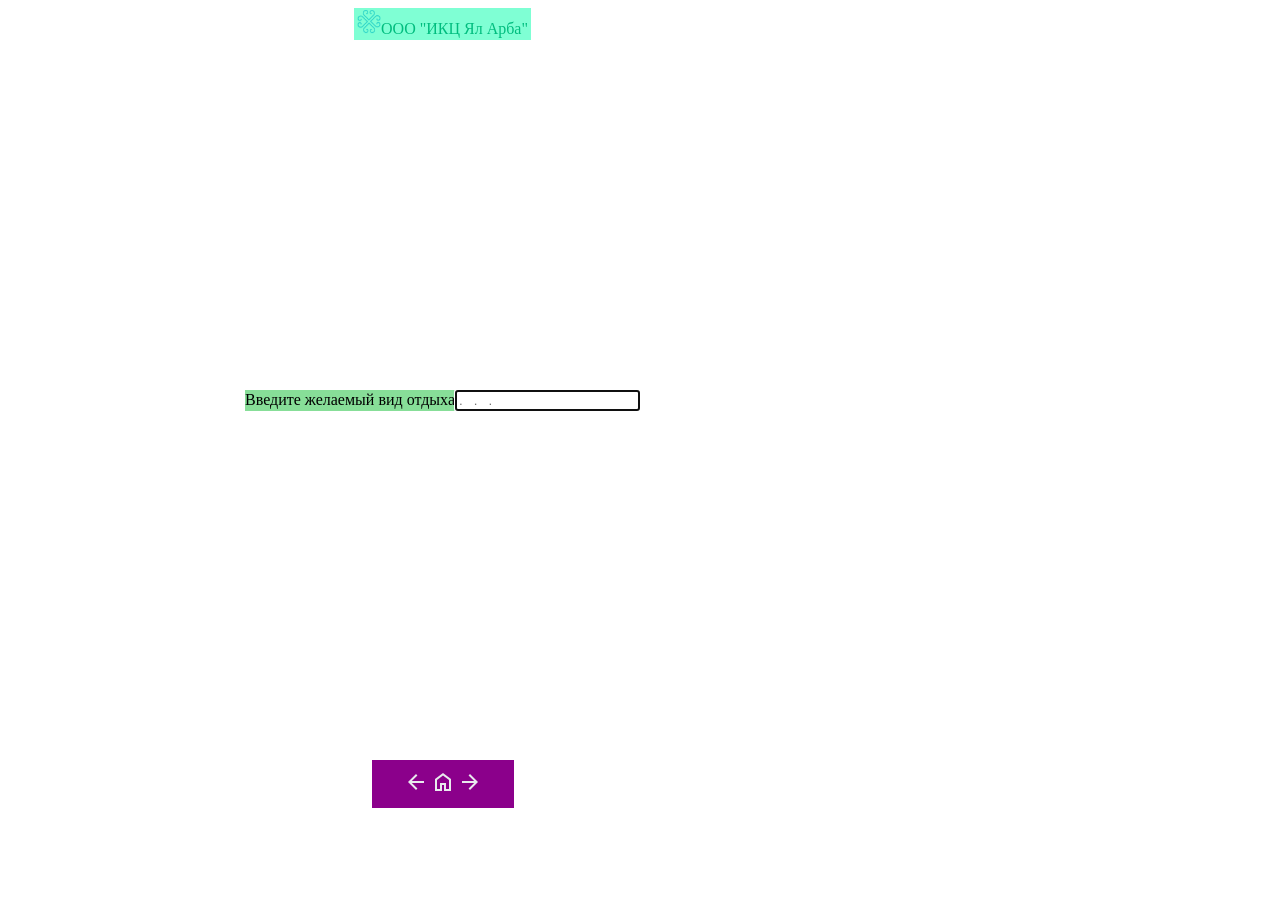
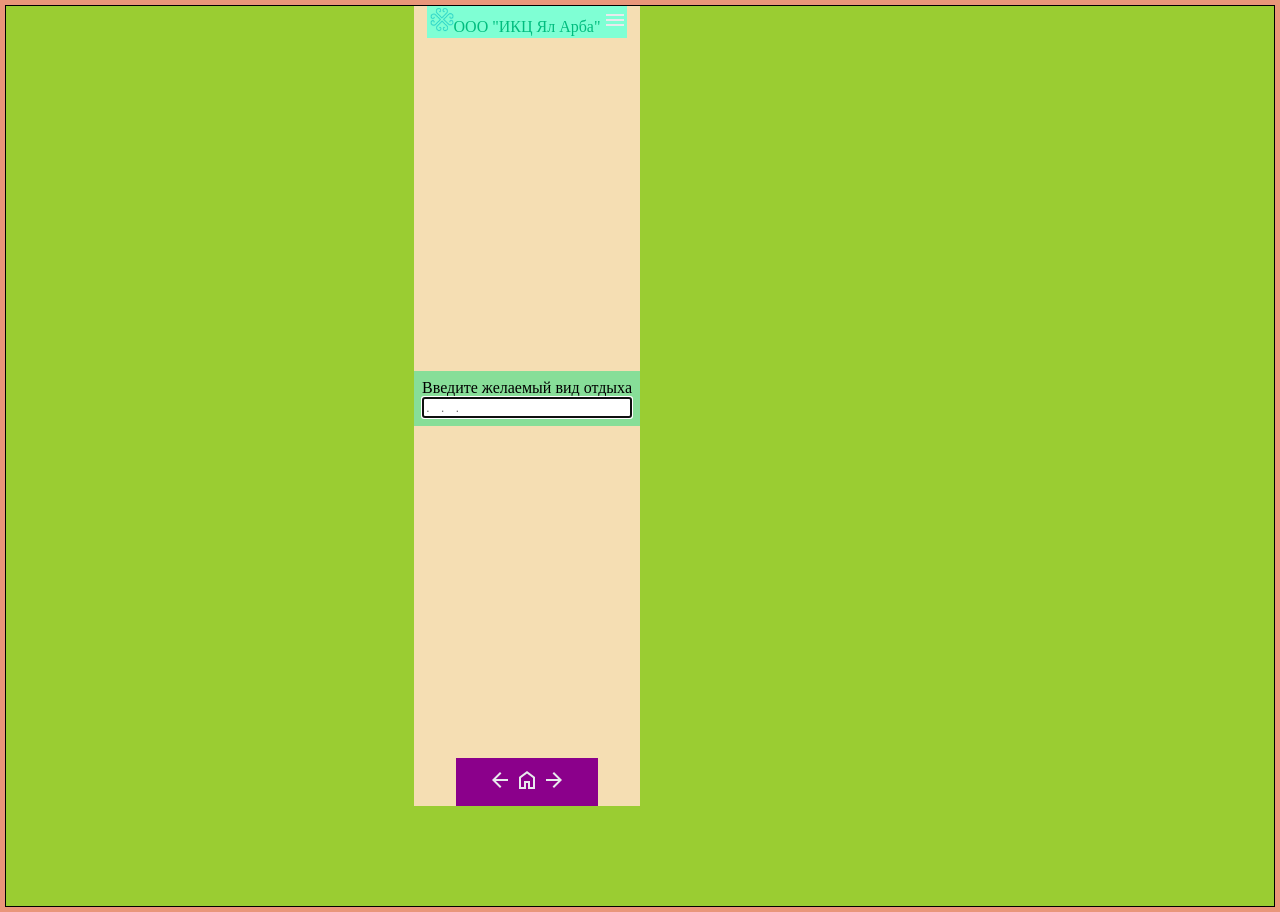
Before and after one commit to valitovgaziz/spa_, a Vue app: page / in a window 1280 px wide. Before the commit the page ends 816 px from the top, so only its background shows below. Built offline with nearby package versions, Linux system fonts and the light colour scheme.

Commit message:
Some very early commit. I not see what i am commit in it.

```diff
--- a/index.html
+++ b/index.html
@@ -4,6 +4,7 @@
     <meta charset="UTF-8">
     <link rel="icon" href="/src/components/images/logo150x150.png">
     <meta name="viewport" content="width=device-width, initial-scale=1.0">
+    <link rel="stylesheet" href="/src/style/main.css">
     <title>YalArba</title>
   </head>
   <body>
--- a/src/components/header.vue
+++ b/src/components/header.vue
@@ -1,6 +1,9 @@
 <template>
     <div class="header">
         <router-link to="/about"><img src="./images/logo150x150.png" alt="logo">ООО "ИКЦ Ял Арба"</router-link>
+        <div class="menu">
+            <img src="./images/icons/menu_24dp_E8EAED_FILL0_wght400_GRAD0_opsz24.svg" alt="menu">
+        </div>
     </div>
 </template>
 
@@ -16,6 +19,14 @@
 img {
     height: 1.5rem;
 }
+
+.menu {
+
+}
+.menu:hover {
+    cursor: pointer;
+    background-color: rgb(75, 137, 137);
+}
 </style>
 
 
--- a/src/components/searchLine.vue
+++ b/src/components/searchLine.vue
@@ -10,7 +10,13 @@
 <style scoped>
 .search_line {
     background-color: rgb(135, 222, 152);
-    display: flexbox;
+    display: flex;
+    flex-direction: column;
+}
+form {
+    display: flex;
+    flex-direction: column;
+    margin: 0.5rem;
 }
 </style>
 
--- a/src/style/main.css
+++ b/src/style/main.css
@@ -2,10 +2,16 @@ html {
     margin: 0;
     padding: 0;
     min-height: 900px;
+    background-color: darksalmon;
 }
 
 body {
     margin: 5px;
+    height: 100vh;
     border: 1px solid;
     min-height: 900px;
+    background-color: yellowgreen;
+    display: flex;
+    flex-direction: column;
+    align-items: center;
 }
--- a/src/views/HomeView.vue
+++ b/src/views/HomeView.vue
@@ -10,10 +10,12 @@
 <style>
 .main {
   min-height: 100vh;
-    display: flex;
-    align-items: center;
-    flex-direction: column;
-    justify-content: space-between;
+  width: 100%;
+  display: flex;
+  align-items: center;
+  flex-direction: column;
+  justify-content: space-between;
+  background-color: wheat;
 }
 
 @media (min-width: 1024px) {
```
